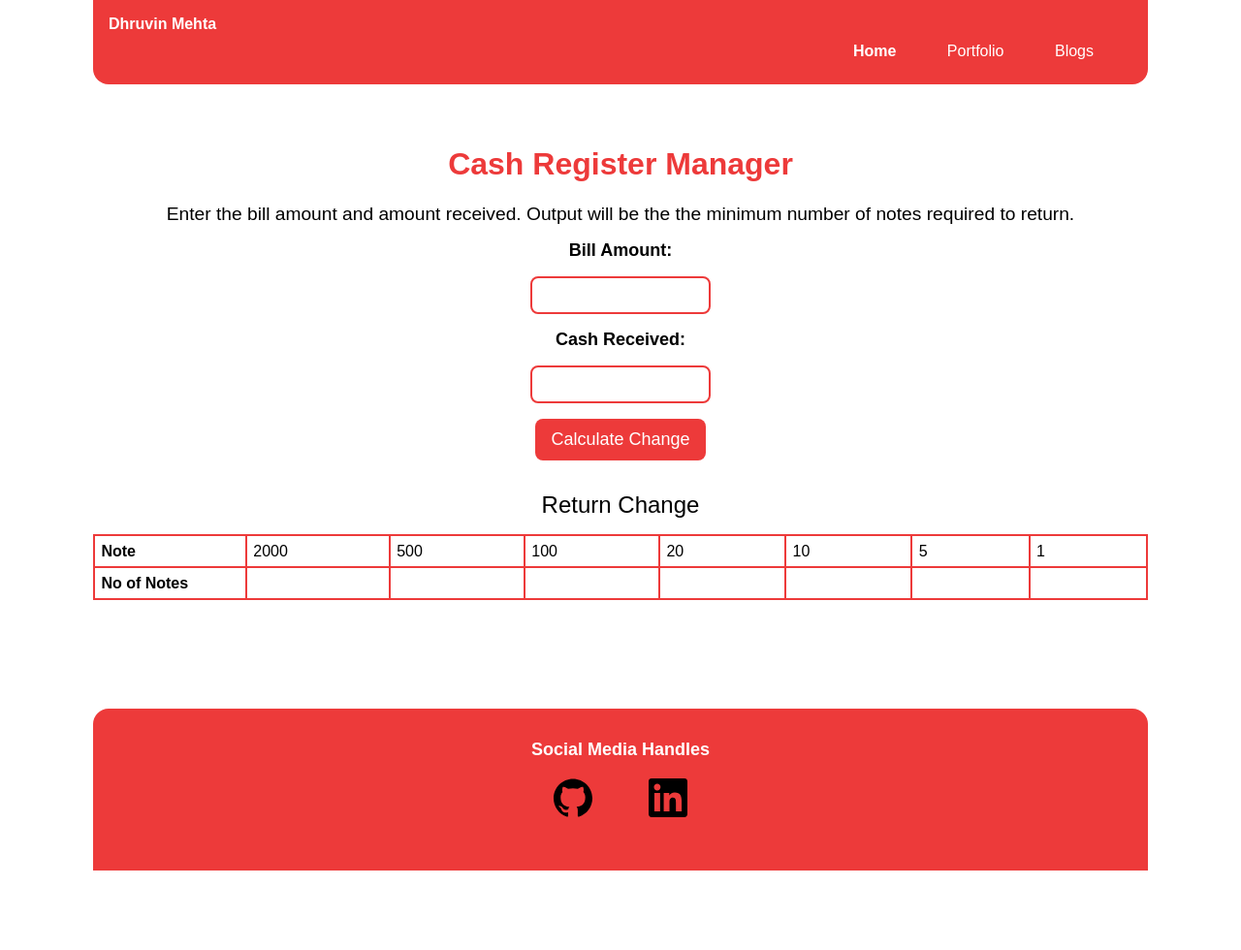
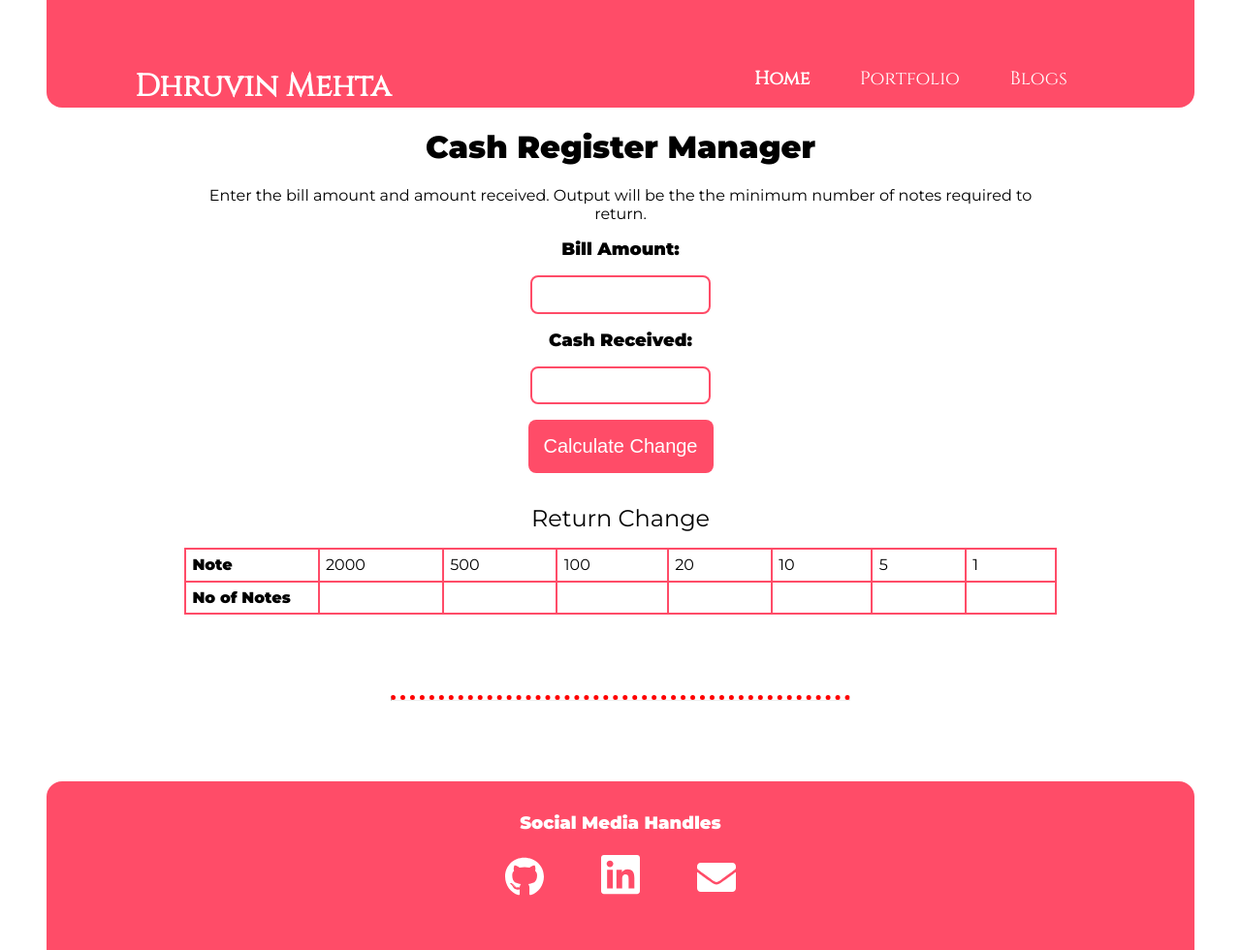
Before and after one commit to dhruvin25799/cash_register_js, a plain HTML site: page index.html in a window 1280 px wide. Shown: the whole page at 97% size. Before the commit the page ends 898 px from the top, so only its background shows below. Drawn offline with Linux system fonts and the light colour scheme; a web font is replaced by a local one.

Commit message:
Changed style to match portfolio

```diff
--- a/index.html
+++ b/index.html
@@ -1,12 +1,15 @@
 <!DOCTYPE html>
 <html lang="en">
+
 <head>
     <meta charset="UTF-8" />
     <meta name="viewport" content="width=device-width, initial-scale=1.0" />
     <title>Cash Register Manager</title>
     <link rel="stylesheet" href="styles/styles.css" />
 </head>
+
 <body>
+    <section id="title">
         <nav class="navigation container">
             <div class="nav-brand">Dhruvin Mehta</div>
             <ul class="list-non-bullet nav-pills">
@@ -21,6 +24,7 @@
                 </li>
             </ul>
         </nav>
+    </section>
     <main class="container-center">
         <div>
             <h1 class="heading">Cash Register Manager</h1>
@@ -29,7 +33,6 @@
             </p>
             <label class="input-label" for="bill-amount">Bill Amount:</label>
             <input class="input" id="bill-amount" type="text" />
-        <!-- <button id="">Next</button> -->
             <label class="input-label" for="cash-given">Cash Received:</label>
             <input class="input" id="cash-given" type="text" />
             <button id="check-button">Calculate Change</button>
@@ -61,17 +64,23 @@
             </table>
         </div>
     </main>
+    <hr>
     <footer class="footer">
         <div class="footer-header">Social Media Handles</div>
         <ul class="social-links list-non-bullet">
             <li class="list-item-inline">
-                <a class="link" href="https://github.com/dhruvin25799">
-                    <img src="./images/icons/github.svg" alt="Github">
+                <a class="link" href="https://github.com/dhruvin25799" target="_blank">
+                    <img src="./images/icons/github-brands.svg" alt="Github">
                 </a>
             </li>
             <li class="list-item-inline">
-                <a class="link" href="https://linkedin.com/in/dhruvin-mehta-21a8a7190">
-                    <img src="./images/icons/linkedin.svg" alt="LinkedIn">
+                <a class="link" href="https://linkedin.com/in/dhruvin-mehta-21a8a7190" target="_blank">
+                    <img src="./images/icons/linkedin-brands.svg" alt="LinkedIn">
+                </a>
+            </li>
+            <li class="list-item-inline">
+                <a class="link" href="mailto:dhruvin.mehta25799@gmail.com" target="_blank">
+                    <img src="./images/icons/envelope-solid.svg" alt="Email">
                 </a>
             </li>
 
@@ -79,4 +88,5 @@
     </footer>
     <script src="scripts/main.js" type="text/javascript"></script>
 </body>
+
 </html>
--- a/styles/styles.css
+++ b/styles/styles.css
@@ -1,19 +1,15 @@
-@import url('https://fonts.googleapis.com/css2?family=Zen+Kurenaido&display=swap');
-
-
-a {
-  text-decoration: none;
-}
-
+    @import url('https://fonts.googleapis.com/css2?family=Montserrat:wght@100;400;900&family=Ubuntu:wght@300&display=swap');
+    @import url('https://fonts.googleapis.com/css2?family=Cinzel&display=swap');
      :root {
-  --primary-color: #ed3a3a;
+        --primary-color: #ff4c68;
+        --primary-color-hover: #ef8172;
+        --off-white: #f3f4f6;
+        --dark-gray: #6b7280;
     }
 
     body {
-  font-family: 'Zen Kurenaido', sans-serif;
-  margin: 0px auto;
-  max-width: 85%;
-  width: 100%;
+        font-family: "Montserrat";
+        margin: 0rem 3rem;
     }
 
     .container {
@@ -21,41 +17,19 @@ body {
     }
 
     .container-center {
-  margin: 4rem auto 7rem;
-  text-align: center
+        max-width: 900px;
+        width: 100%;
+        margin: auto;
+        text-align: center;
     }
 
-.navigation {
+    #title {
         background-color: var(--primary-color);
-  color: white;
-  padding: 1rem;
+        padding: 3% 5% 0%;
+        font-family: "Montserrat";
         border-bottom-left-radius: 1rem;
         border-bottom-right-radius: 1rem;
     }
-
-.navigation .nav-brand {
-  font-weight: bold;
-}
-
-.nav-brand a {
-  text-decoration: none;
-  color: inherit;
-}
-
-.navigation .nav-pills {
-  text-align: right;
-  margin: 0.6rem 1rem;
-}
-
-.navigation .link {
-  color: white;
-}
-
-.navigation .link-active {
-  font-weight: bold;
-}
-
-
 
     .link {
         box-sizing: border-box;
@@ -63,19 +37,61 @@ body {
         padding: 0.5rem 1rem;
     }
 
+    .list-non-bullet {
+        list-style: none;
+    }
+
     .list-item-inline {
         display: inline;
         padding: 0rem 0.5rem;
     }
 
+    .navigation {
+        font-family: "Ubuntu";
+        background-color: var(--primary-color);
+        color: white;
+        padding: 2rem 2rem 0rem 2rem;
+    }
+
+    .navigation .nav-brand {
+        font-family: 'Cinzel', serif;
+        font-weight: bold;
+        font-size: xx-large;
+        display: inline-block;
+    }
+
+    .nav-brand {
+        font-family: "Ubuntu";
+        color: inherit;
+    }
+
+    .nav-brand a {
+        font-family: "Ubuntu";
+        color: inherit;
+    }
+
+    .navigation .nav-pills {
+        text-align: right;
+        margin: 0rem 1rem;
+        float: right;
+    }
+
+    .navigation .link {
+        color: white;
+        font-size: larger;
+        font-family: 'Cinzel', serif;
+    }
+
+    .navigation .link-active {
+        font-weight: bold;
+    }
 
     .heading {
-  color: var(--primary-color);
+        text-align: center;
     }
 
     .description {
-  font-size: larger;
-  margin: 1rem;
+        text-align: center;
     }
 
     .input-label {
@@ -95,23 +111,25 @@ body {
         max-width: 150px;
     }
 
+    #error-message {
+        display: block;
+        font-size: xx-large;
+        margin: 1rem 0 0;
+        color: var(--primary-color);
+    }
+
     #check-button {
-  background: var(--primary-color);
+        background-color: var(--primary-color);
+        border-radius: 0.5rem;
         border: none;
-  color: #fff;
-  padding: 0.7rem 1rem;
-  border-radius: 0.5rem;
-  font-size: large;
         cursor: pointer;
-  outline: #fff;
+        color: #ffffff;
+        outline: #ffffff;
         margin: auto;
         display: block;
-}
-
-#error-message {
-  display: block;
-  font-size: larger;
-  margin: 1rem 0 0;
+        font-size: 20px;
+        padding: 1rem;
+        text-align: center;
     }
 
     .change-table {
@@ -119,6 +137,7 @@ body {
         text-align: justify;
         border-collapse: collapse;
         margin: auto;
+        margin-bottom: 5%;
     }
 
     .change-table caption {
@@ -133,6 +152,11 @@ td {
         width: 0%;
         border-collapse: collapse;
         padding: 0.4rem;
+    }
+
+    hr {
+        border-top: 5px dotted red;
+        margin: 7% 30% 7% 30%;
     }
 
     .footer {
@@ -157,13 +181,8 @@ td {
         padding-inline-start: 0px;
     }
 
-a,
-img,
-li {
-  display: inline;
-}
-
     img {
         width: 40px;
         padding: 0.2rem;
+        display: inline;
     }
```
Also changed, not shown: images/icons/envelope-solid.svg (added), images/icons/github-brands.svg (added), images/icons/github.svg (deleted), images/icons/linkedin-brands.svg (added), images/icons/linkedin.svg (deleted). Lines whose indentation alone changed are shown as unchanged.
